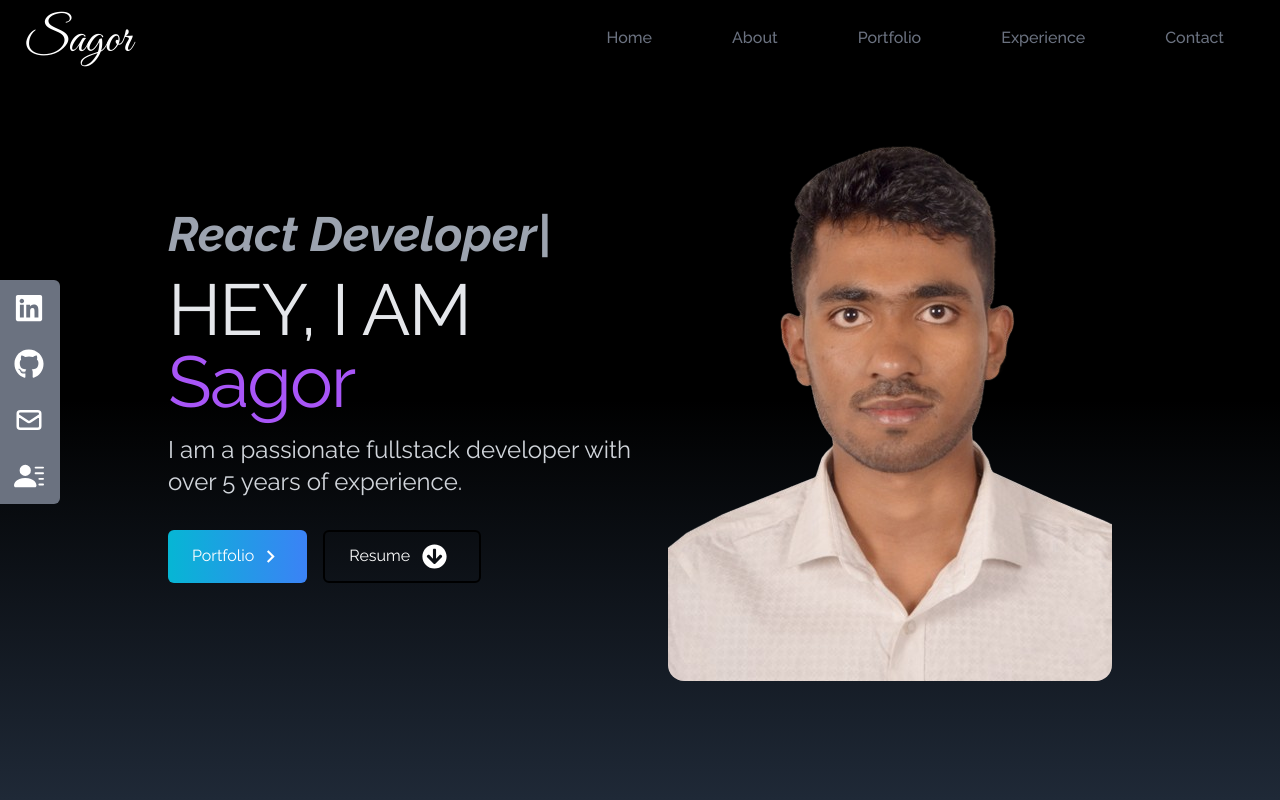
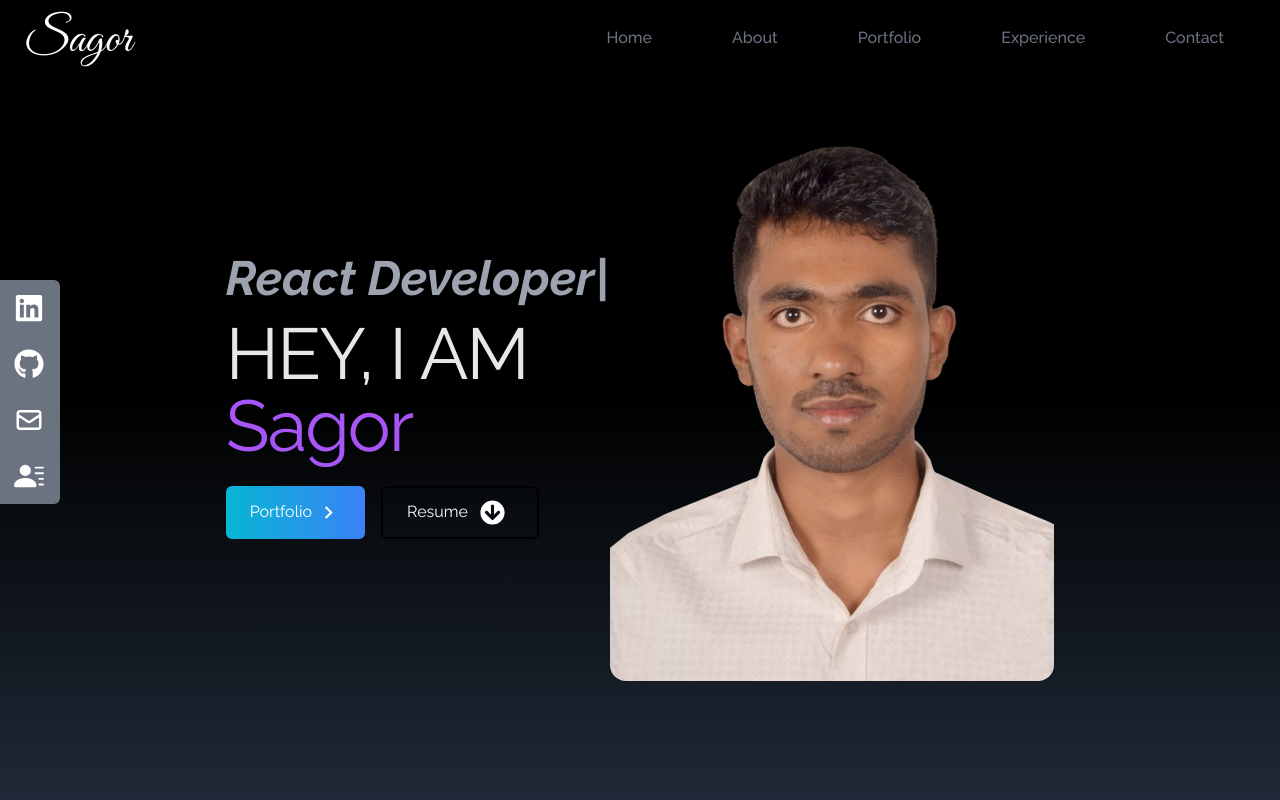
Before and after one commit to saagor16/sagorPortfolio, a React (Vite) app: page / in a window 1280 px wide. Shown: the top 800 px of the page. Built offline with nearby package versions, Linux system fonts and the light colour scheme.

Commit message:
Home e Details delete

```diff
--- a/src/components/Home.jsx
+++ b/src/components/Home.jsx
@@ -36,16 +36,6 @@ const Home = () => {
           >
             HEY, I AM <br />
             <span className="text-purple-500">Sagor</span>
-          </motion.p>
-
-          <motion.p
-            initial={{ opacity: 0 }}
-            whileInView={{ opacity: 1 }}
-            viewport={{ once: true }}
-            transition={{ duration: 1, delay: 1 }}
-            className="text-gray-300 max-w-[300px] md:max-w-[500px] md:text-2xl text-lg mb-6"
-          >
-            I am a passionate fullstack developer with over 5 years of experience.
           </motion.p>
 
           <div className="flex gap-4">
```
